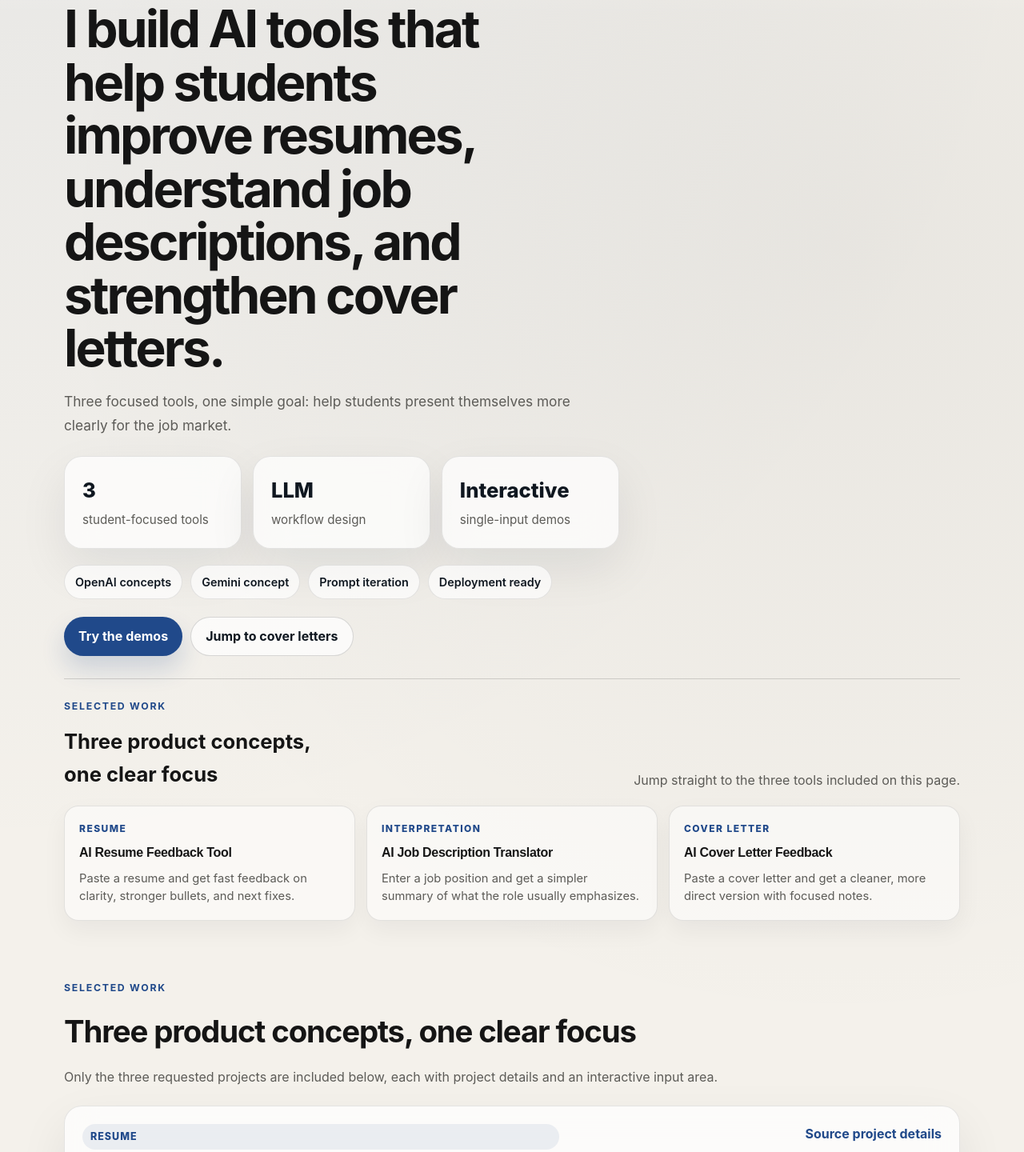
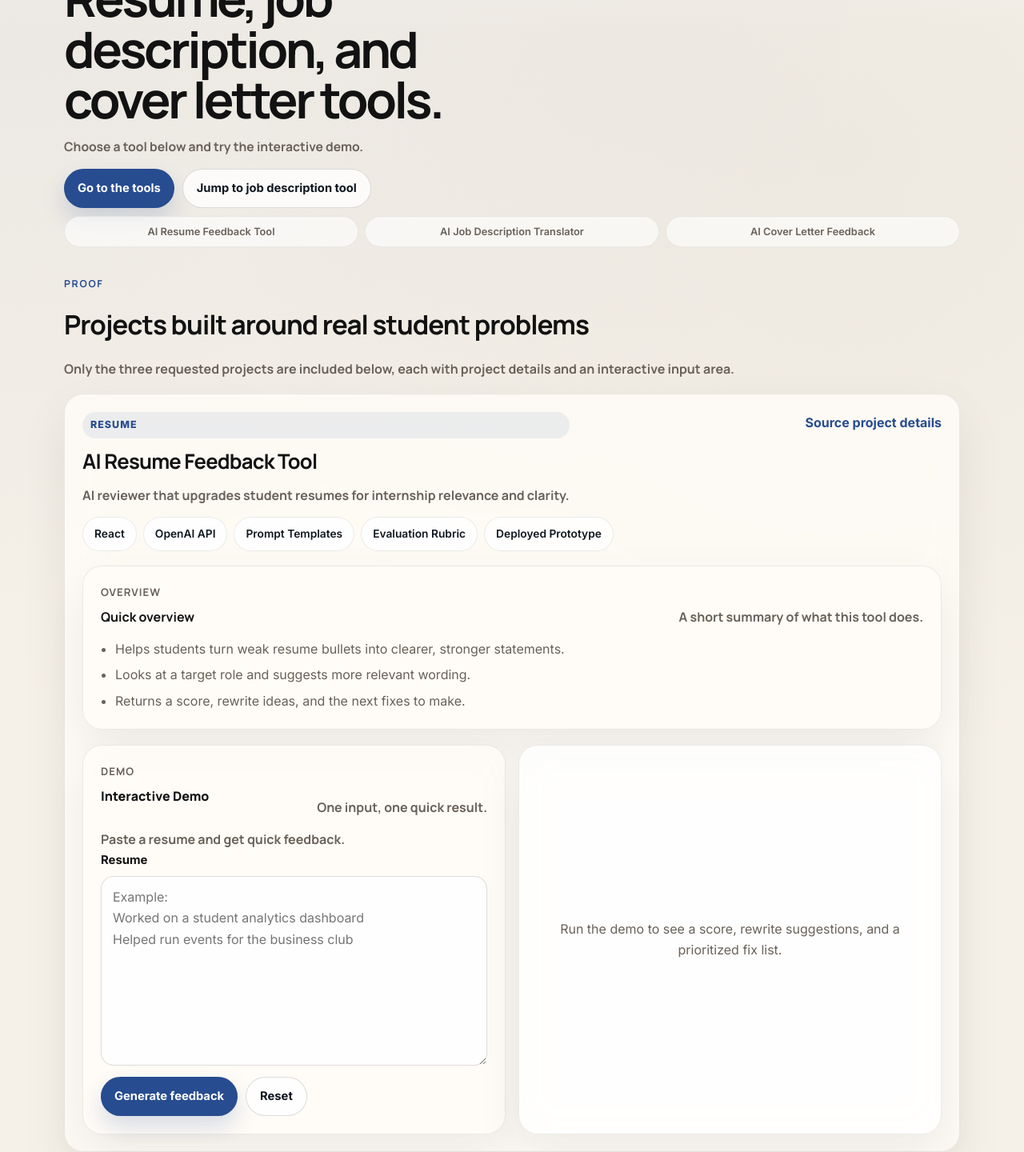
Before and after one commit to gdb22/Resume-Analysis-Job-Technology---Guna-Banka, a plain HTML site: page index.html in a window 1280 px wide. Shown: the part 236-1676 px from the top of the page at 80% size. Drawn offline with Linux system fonts and the light colour scheme.

Commit message:
Update student career tools site

```diff
--- a/index.html
+++ b/index.html
@@ -5,19 +5,22 @@
   <meta name="viewport" content="width=device-width, initial-scale=1.0" />
   <title>Student Career AI Tools</title>
   <style>
+    @import url("https://fonts.googleapis.com/css2?family=Inter:wght@400;500;600;700;800&family=Manrope:wght@700;800&display=swap");
+
     :root {
-      --bg: #f4f1eb;
-      --surface: rgba(255, 255, 255, 0.72);
-      --surface-solid: #fbfaf7;
-      --text: #151515;
-      --muted: #5c5b57;
-      --brand: #20498a;
+      --bg: #f6f1e8;
+      --surface: rgba(255, 252, 247, 0.84);
+      --surface-solid: #fcf8f2;
+      --text: #121212;
+      --muted: #686159;
+      --brand: #274c90;
       --brand-2: #0f1720;
-      --ring: rgba(32, 73, 138, 0.24);
-      --border: rgba(21, 21, 21, 0.1);
-      --border-strong: rgba(21, 21, 21, 0.16);
-      --shadow: 0 24px 60px rgba(16, 24, 40, 0.08);
-      --radius: 22px;
+      --ring: rgba(39, 76, 144, 0.18);
+      --border: rgba(18, 18, 18, 0.08);
+      --border-strong: rgba(18, 18, 18, 0.14);
+      --shadow: 0 24px 60px rgba(15, 23, 32, 0.07);
+      --shadow-soft: 0 14px 34px rgba(15, 23, 32, 0.045);
+      --radius: 24px;
       --max: 1120px;
       --reveal-distance-y: 28px;
       --reveal-scale-start: 0.96;
@@ -35,14 +38,15 @@
       margin: 0;
       min-height: 100vh;
       background:
-        linear-gradient(to bottom, rgba(255, 255, 255, 0.45), rgba(255, 255, 255, 0)) 0 0 / 100% 260px no-repeat,
-        radial-gradient(circle at top left, rgba(32, 73, 138, 0.06), transparent 28%),
-        radial-gradient(circle at 82% 12%, rgba(15, 23, 32, 0.05), transparent 24%),
+        linear-gradient(to bottom, rgba(255, 255, 255, 0.48), rgba(255, 255, 255, 0)) 0 0 / 100% 280px no-repeat,
+        radial-gradient(circle at top left, rgba(39, 76, 144, 0.065), transparent 30%),
+        radial-gradient(circle at 82% 12%, rgba(15, 23, 32, 0.04), transparent 24%),
         var(--bg);
       color: var(--text);
       font-family: Inter, ui-sans-serif, system-ui, -apple-system, BlinkMacSystemFont, "Segoe UI", sans-serif;
-      line-height: 1.6;
+      line-height: 1.65;
       padding: 0 0 56px;
+      text-rendering: optimizeLegibility;
     }
 
     a {
@@ -65,8 +69,8 @@
       position: sticky;
       top: 0;
       z-index: 10;
-      background: rgba(244, 241, 235, 0.84);
-      backdrop-filter: blur(18px);
+      background: rgba(246, 241, 232, 0.82);
+      backdrop-filter: blur(20px);
       border-bottom: 1px solid rgba(21, 21, 21, 0.07);
     }
 
@@ -110,9 +114,9 @@
 
     .site-title {
       font-family: "Manrope", Inter, ui-sans-serif, system-ui, sans-serif;
-      font-size: 1rem;
+      font-size: 0.96rem;
       font-weight: 800;
-      letter-spacing: -0.02em;
+      letter-spacing: -0.025em;
     }
 
     .menu-btn {
@@ -137,8 +141,8 @@
     .nav-links a {
       position: relative;
       color: var(--muted);
-      font-size: 0.94rem;
-      font-weight: 600;
+      font-size: 0.92rem;
+      font-weight: 700;
     }
 
     .nav-links a::after {
@@ -165,13 +169,13 @@
     }
 
     .hero {
-      padding: 92px 0 42px;
+      padding: 54px 0 18px;
     }
 
     .hero-grid {
       display: grid;
-      grid-template-columns: minmax(0, 1.28fr) minmax(320px, 0.72fr);
-      gap: 36px;
+      grid-template-columns: minmax(0, 1fr);
+      gap: 16px;
       align-items: start;
     }
 
@@ -221,17 +225,17 @@
 
     h1 {
       max-width: 12ch;
-      margin-bottom: 18px;
-      font-size: clamp(2.9rem, 5vw, 5.2rem);
-      line-height: 1.04;
-      letter-spacing: -0.045em;
+      margin-bottom: 14px;
+      font-size: clamp(2.55rem, 4.9vw, 4.5rem);
+      line-height: 1.01;
+      letter-spacing: -0.055em;
     }
 
     .lead {
       max-width: 60ch;
       margin: 0;
       color: var(--muted);
-      font-size: 1.08rem;
+      font-size: 0.98rem;
       line-height: 1.72;
     }
 
@@ -239,7 +243,7 @@
       display: grid;
       grid-template-columns: repeat(3, minmax(0, 1fr));
       gap: 14px;
-      margin-top: 24px;
+      margin-top: 18px;
     }
 
     .hero-meta-item,
@@ -252,7 +256,7 @@
       border-radius: var(--radius);
       background: var(--surface);
       box-shadow: var(--shadow);
-      backdrop-filter: blur(20px);
+      backdrop-filter: blur(22px);
     }
 
     .project,
@@ -268,7 +272,7 @@
     .hero-meta-item:hover {
       transform: translateY(-3px);
       border-color: var(--border-strong);
-      box-shadow: 0 28px 70px rgba(16, 24, 40, 0.1);
+      box-shadow: 0 28px 70px rgba(15, 23, 32, 0.09);
     }
 
     .hero-meta-item,
@@ -298,19 +302,19 @@
       display: flex;
       flex-wrap: wrap;
       gap: 10px;
-      margin-top: 20px;
+      margin-top: 10px;
     }
 
     .pill,
     .tag {
       display: inline-flex;
       align-items: center;
-      padding: 9px 13px;
+      padding: 9px 14px;
       border-radius: 999px;
       border: 1px solid var(--border);
-      background: rgba(255, 255, 255, 0.68);
+      background: rgba(255, 255, 255, 0.78);
       color: var(--brand-2);
-      font-size: 0.9rem;
+      font-size: 0.86rem;
       font-weight: 600;
     }
 
@@ -318,7 +322,7 @@
       display: flex;
       flex-wrap: wrap;
       gap: 10px;
-      margin-top: 22px;
+      margin-top: 14px;
     }
 
     .btn {
@@ -328,7 +332,8 @@
       border: 0;
       border-radius: 999px;
       cursor: pointer;
-      padding: 11px 18px;
+      padding: 11px 17px;
+      font-size: 0.92rem;
       font-weight: 700;
       transition: transform 0.18s ease, box-shadow 0.18s ease;
     }
@@ -340,82 +345,77 @@
     .btn-primary {
       background: var(--brand);
       color: #fff;
-      box-shadow: 0 16px 30px rgba(32, 73, 138, 0.18);
+      box-shadow: 0 14px 28px rgba(39, 76, 144, 0.18);
     }
 
     .btn-secondary {
-      background: rgba(255, 255, 255, 0.72);
+      background: rgba(255, 255, 255, 0.8);
       color: var(--brand-2);
       border: 1px solid var(--border-strong);
     }
 
-    .featured-strip-wrap {
-      margin-top: 28px;
-    }
-
-    .featured-strip {
-      border-top: 1px solid var(--border-strong);
-      padding-top: 24px;
-    }
-
-    .featured-strip-head {
-      display: flex;
-      align-items: end;
-      justify-content: space-between;
-      gap: 18px;
-      margin-bottom: 18px;
-    }
-
-    .featured-strip-head h2 {
-      max-width: 18ch;
-      margin: 0;
-      font-size: clamp(1.35rem, 2vw, 1.7rem);
-    }
-
-    .featured-strip-grid {
+    .tool-shortcuts {
       display: grid;
       grid-template-columns: repeat(3, minmax(0, 1fr));
-      gap: 14px;
+      gap: 8px;
+      margin-top: 10px;
     }
 
     .featured-item {
-      display: grid;
-      gap: 8px;
-      min-height: 100%;
-      padding: 18px;
-      border: 1px solid var(--border);
-      border-radius: 18px;
-      background: rgba(255, 255, 255, 0.5);
-      box-shadow: 0 12px 30px rgba(16, 24, 40, 0.05);
-      transition: transform 0.22s ease, border-color 0.22s ease, box-shadow 0.22s ease, background-color 0.22s ease;
+      display: inline-flex;
+      align-items: center;
+      justify-content: center;
+      min-height: 38px;
+      padding: 8px 10px;
+      border: 1px solid rgba(18, 18, 18, 0.07);
+      border-radius: 999px;
+      background: rgba(255, 255, 255, 0.62);
+      color: var(--muted);
+      font-size: 0.8rem;
+      font-weight: 600;
+      box-shadow: none;
+      text-align: center;
     }
 
     .featured-item:hover {
-      transform: translateY(-3px);
       border-color: var(--border-strong);
-      background: rgba(255, 255, 255, 0.74);
-      box-shadow: 0 18px 36px rgba(16, 24, 40, 0.08);
+      background: rgba(255, 255, 255, 0.82);
+      color: var(--text);
     }
 
-    .featured-item strong {
-      color: var(--text);
-      font-family: "Manrope", sans-serif;
-      font-size: 1rem;
-      letter-spacing: -0.02em;
+    .workflow-grid,
+    .assistant-grid,
+    .assistant-prompt-row {
+      display: grid;
+      gap: 16px;
     }
 
-    .featured-item span:last-child {
-      color: var(--muted);
-      font-size: 0.92rem;
-      line-height: 1.55;
+    .workflow-grid {
+      grid-template-columns: repeat(3, minmax(0, 1fr));
+      margin-top: 20px;
     }
 
-    .featured-label {
-      color: var(--brand);
-      font-size: 0.75rem;
-      font-weight: 800;
-      letter-spacing: 0.12em;
-      text-transform: uppercase;
+    .assistant-grid {
+      grid-template-columns: minmax(0, 0.9fr) minmax(0, 1.1fr);
+      margin-top: 20px;
+    }
+
+    .assistant-prompt-row {
+      grid-template-columns: repeat(3, minmax(0, 1fr));
+      margin-bottom: 14px;
+    }
+
+    .assistant-prompt {
+      width: 100%;
+      justify-content: flex-start;
+      text-align: left;
+    }
+
+    .assistant-input-row {
+      display: grid;
+      grid-template-columns: minmax(0, 1fr) auto;
+      gap: 12px;
+      align-items: end;
     }
 
     .hero-card ul,
@@ -466,7 +466,7 @@
     }
 
     .section {
-      padding-top: 32px;
+      padding-top: 18px;
     }
 
     .section-head {
@@ -475,7 +475,7 @@
       justify-content: space-between;
       gap: 14px;
       align-items: end;
-      margin-bottom: 22px;
+      margin-bottom: 18px;
     }
 
     .section-head-inline {
@@ -483,7 +483,43 @@
       align-items: end;
       justify-content: space-between;
       gap: 18px;
-      margin-bottom: 18px;
+      margin-bottom: 14px;
+    }
+
+    .path-grid,
+    .cta-grid {
+      display: grid;
+      gap: 18px;
+    }
+
+    .path-grid {
+      grid-template-columns: repeat(3, minmax(0, 1fr));
+    }
+
+    .cta-grid {
+      grid-template-columns: minmax(0, 1.1fr) minmax(0, 0.9fr);
+      align-items: start;
+    }
+
+    .path-step {
+      display: grid;
+      gap: 12px;
+    }
+
+    .step-label {
+      color: var(--muted);
+      font-size: 0.76rem;
+      font-weight: 800;
+      letter-spacing: 0.12em;
+      text-transform: uppercase;
+    }
+
+    .footer-links-row {
+      display: flex;
+      gap: 16px;
+      flex-wrap: wrap;
+      margin-top: 18px;
+      justify-content: center;
     }
 
     .mini-label {
@@ -496,7 +532,7 @@
     }
 
     .section-title {
-      font-size: clamp(1.7rem, 3vw, 2.5rem);
+      font-size: clamp(1.55rem, 2.6vw, 2.2rem);
       letter-spacing: -0.03em;
     }
 
@@ -512,7 +548,7 @@
 
     .projects {
       display: grid;
-      gap: 24px;
+      gap: 20px;
     }
 
     .reveal {
@@ -532,7 +568,7 @@
       display: flex;
       flex-wrap: wrap;
       justify-content: space-between;
-      gap: 12px;
+      gap: 10px;
       align-items: start;
     }
 
@@ -555,7 +591,7 @@
     }
 
     .project-title h3 {
-      font-size: clamp(1.45rem, 2.3vw, 2rem);
+      font-size: clamp(1.34rem, 2vw, 1.8rem);
       letter-spacing: -0.03em;
     }
 
@@ -571,8 +607,8 @@
     .tags {
       display: flex;
       flex-wrap: wrap;
-      gap: 10px;
-      margin: 18px 0 22px;
+      gap: 8px;
+      margin: 14px 0 18px;
     }
 
     .simple-list {
@@ -582,7 +618,7 @@
     }
 
     .simple-list li + li {
-      margin-top: 8px;
+      margin-top: 6px;
     }
 
     .grid,
@@ -597,7 +633,7 @@
 
     .demo-grid {
       grid-template-columns: minmax(0, 1fr) minmax(0, 1fr);
-      margin-top: 22px;
+      margin-top: 18px;
     }
 
     .example {
@@ -632,7 +668,7 @@
     .field {
       display: grid;
       gap: 8px;
-      margin-bottom: 12px;
+      margin-bottom: 10px;
     }
 
     .field label {
@@ -709,7 +745,12 @@
     @media (max-width: 920px) {
       .hero-grid,
       .demo-grid,
-      .hero-meta {
+      .hero-meta,
+      .workflow-grid,
+      .assistant-grid,
+      .assistant-prompt-row,
+      .path-grid,
+      .cta-grid {
         grid-template-columns: 1fr;
       }
     }
@@ -773,17 +814,23 @@
       .card {
         padding: 18px;
       }
+
+      .assistant-input-row {
+        grid-template-columns: 1fr;
+      }
     }
 
     @media (max-width: 960px) {
-      .featured-strip-grid {
-        grid-template-columns: 1fr;
-      }
-
-      .section-head-inline,
-      .featured-strip-head {
+      .tool-shortcuts,
+      .section-head-inline {
         align-items: start;
         flex-direction: column;
+      }
+    }
+
+    @media (max-width: 640px) {
+      .tool-shortcuts {
+        grid-template-columns: 1fr;
       }
     }
   </style>
@@ -796,9 +843,9 @@
       <a class="site-title" href="#top">Resume Analysis + Job Technology</a>
       <button class="menu-btn" type="button" aria-label="Open menu" aria-expanded="false" aria-controls="site-nav">Menu</button>
       <nav class="nav-links" id="site-nav" aria-label="Main navigation">
-        <a href="#resume-feedback" aria-current="page">Resume Tool</a>
-        <a href="#job-translator">Job Translator</a>
-        <a href="#cover-letter-feedback">Cover Letter Tool</a>
+        <a href="#resume-feedback" aria-current="page">Resume</a>
+        <a href="#job-translator">Job Description</a>
+        <a href="#cover-letter-feedback">Cover Letter</a>
       </nav>
     </div>
   </header>
@@ -809,79 +856,20 @@
       <div class="container hero-grid">
         <div class="hero-loaded">
           <p class="kicker hero-layer" style="--hero-layer-delay: 0ms;">AI Product Engineer · Student Career Tools</p>
-          <p class="hero-intro hero-layer" style="--hero-layer-delay: 40ms;">Building practical AI products for student career readiness.</p>
-          <h1 class="hero-layer" style="--hero-layer-delay: 80ms;">I build AI tools that help students improve resumes, understand job descriptions, and strengthen cover letters.</h1>
-          <p class="lead hero-layer" style="--hero-layer-delay: 160ms;">Three focused tools, one simple goal: help students present themselves more clearly for the job market.</p>
-          <div class="hero-meta" aria-label="Portfolio summary">
-            <div class="hero-meta-item hero-layer" style="--hero-layer-delay: 220ms;">
-              <span class="hero-meta-value">3</span>
-              <span class="hero-meta-label">student-focused tools</span>
-            </div>
-            <div class="hero-meta-item hero-layer" style="--hero-layer-delay: 280ms;">
-              <span class="hero-meta-value">LLM</span>
-              <span class="hero-meta-label">workflow design</span>
-            </div>
-            <div class="hero-meta-item hero-layer" style="--hero-layer-delay: 340ms;">
-              <span class="hero-meta-value">Interactive</span>
-              <span class="hero-meta-label">single-input demos</span>
-            </div>
+          <p class="hero-intro hero-layer" style="--hero-layer-delay: 40ms;">Three focused tools for student job applications.</p>
+          <h1 class="hero-layer" style="--hero-layer-delay: 80ms;">Resume, job description, and cover letter tools.</h1>
+          <p class="lead hero-layer" style="--hero-layer-delay: 160ms;">Choose a tool below and try the interactive demo.</p>
+          <div class="btn-row hero-layer" style="--hero-layer-delay: 220ms;">
+            <a class="btn btn-primary" href="#resume-feedback">Go to the tools</a>
+            <a class="btn btn-secondary" href="#job-translator">Jump to job description tool</a>
           </div>
-          <div class="pill-row hero-layer" aria-label="Core skills and tools" style="--hero-layer-delay: 400ms;">
-            <span class="pill">OpenAI concepts</span>
-            <span class="pill">Gemini concept</span>
-            <span class="pill">Prompt iteration</span>
-            <span class="pill">Deployment ready</span>
-          </div>
-          <div class="btn-row hero-layer" style="--hero-layer-delay: 460ms;">
-            <a class="btn btn-primary" href="#resume-feedback">Try the demos</a>
-            <a class="btn btn-secondary" href="#cover-letter-feedback">Jump to cover letters</a>
+          <div class="tool-shortcuts hero-layer" style="--hero-layer-delay: 260ms;" aria-label="Tool shortcuts">
+            <a class="featured-item" href="#resume-feedback">AI Resume Feedback Tool</a>
+            <a class="featured-item" href="#job-translator">AI Job Description Translator</a>
+            <a class="featured-item" href="#cover-letter-feedback">AI Cover Letter Feedback</a>
           </div>
         </div>
 
-        <aside class="hero-card hero-layer" aria-label="Who the tools are for" style="--hero-layer-delay: 180ms;">
-          <div class="hero-identity">
-            <p class="hero-name">Resume Analysis + Job Technology</p>
-            <p class="hero-role">Three interactive AI career tools</p>
-          </div>
-          <p class="kicker">Who this is for</p>
-          <h2>Student career support with input-driven tools</h2>
-          <ul>
-            <li>Students can paste their own resume bullets, job postings, and cover letter drafts.</li>
-            <li>Each demo turns raw input into structured guidance on the page.</li>
-            <li>The styling follows the original portfolio’s warm background, blue brand, and dark accent palette.</li>
-          </ul>
-          <div class="hero-card-footer">
-            <a class="project-link" href="#resume-feedback">See selected work</a>
-          </div>
-        </aside>
-      </div>
-      <div class="container featured-strip-wrap reveal">
-        <section class="featured-strip" aria-labelledby="featured-strip-title">
-          <div class="featured-strip-head">
-            <div>
-              <p class="kicker">Selected Work</p>
-              <h2 id="featured-strip-title">Three product concepts, one clear focus</h2>
-            </div>
-            <p class="section-caption">Jump straight to the three tools included on this page.</p>
-          </div>
-          <div class="featured-strip-grid">
-            <a class="featured-item" href="#resume-feedback">
-              <span class="featured-label">Resume</span>
-              <strong>AI Resume Feedback Tool</strong>
-              <span>Paste a resume and get fast feedback on clarity, stronger bullets, and next fixes.</span>
-            </a>
-            <a class="featured-item" href="#job-translator">
-              <span class="featured-label">Interpretation</span>
-              <strong>AI Job Description Translator</strong>
-              <span>Enter a job position and get a simpler summary of what the role usually emphasizes.</span>
-            </a>
-            <a class="featured-item" href="#cover-letter-feedback">
-              <span class="featured-label">Cover Letter</span>
-              <strong>AI Cover Letter Feedback</strong>
-              <span>Paste a cover letter and get a cleaner, more direct version with focused notes.</span>
-            </a>
-          </div>
-        </section>
       </div>
     </section>
 
@@ -889,8 +877,8 @@
       <div class="container">
         <div class="section-head">
           <div>
-            <p class="kicker">Selected Work</p>
-            <h2 class="section-title">Three product concepts, one clear focus</h2>
+            <p class="kicker">Proof</p>
+            <h2 class="section-title">Projects built around real student problems</h2>
           </div>
           <p class="section-caption">Only the three requested projects are included below, each with project details and an interactive input area.</p>
         </div>
@@ -997,10 +985,10 @@ Helped run events for the business club"></textarea>
                   </div>
                   <p class="section-caption">One input, one quick result.</p>
                 </div>
-                <p class="helper">Enter a job position and get a simpler breakdown.</p>
+                <p class="helper">Paste a job description and get a simpler breakdown.</p>
                 <div class="field">
-                  <label for="job-position">Job position</label>
-                  <input id="job-description" type="text" placeholder="Example: Data Analyst Intern" />
+                  <label for="job-description">Job description</label>
+                  <input id="job-description" type="text" placeholder="Example: Seeking an entry-level analyst with strong communication, reporting, and dashboard experience" />
                 </div>
                 <div class="btn-row">
                   <button class="btn btn-primary" type="button" id="job-run">Translate posting</button>
@@ -1074,7 +1062,9 @@ Helped run events for the business club"></textarea>
 
     <footer>
       <div class="container">
-        <div class="card footer-card">Interactive local prototype for the three portfolio projects only.</div>
+        <div class="card footer-card">
+          Focused on the three required tools: AI Resume Feedback Tool, AI Job Description Translator, and AI Cover Letter Feedback.
+        </div>
       </div>
     </footer>
   </main>
@@ -1085,13 +1075,15 @@ Helped run events for the business club"></textarea>
     const navMenu = document.querySelector(".nav-links");
     const navLinks = Array.from(document.querySelectorAll(".nav-links a"));
     const revealItems = document.querySelectorAll(".reveal");
-    const observedSections = document.querySelectorAll("[data-nav-target]");
+    const observedSections = Array.from(document.querySelectorAll("[data-nav-target]"));
     const resumeBullets = document.getElementById("resume-bullets");
     const resumeOutput = document.getElementById("resume-output");
     const jobDescription = document.getElementById("job-description");
     const jobOutput = document.getElementById("job-output");
     const coverDraft = document.getElementById("cover-draft");
     const coverOutput = document.getElementById("cover-output");
+    let activeSectionId = observedSections[0]?.id || "";
+    let navTicking = false;
 
     function escapeHtml(value) {
       return value
@@ -1132,6 +1124,11 @@ Helped run events for the business club"></textarea>
     }
 
     function setActiveNav(targetId) {
+      if (!targetId || targetId === activeSectionId) {
+        return;
+      }
+
+      activeSectionId = targetId;
       navLinks.forEach((link) => {
         const isActive = link.getAttribute("href") === `#${targetId}`;
         if (isActive) {
@@ -1212,35 +1209,58 @@ Helped run events for the business club"></textarea>
 
     revealItems.forEach((item) => revealObserver.observe(item));
 
-    const navObserver = new IntersectionObserver(
-      (entries) => {
-        const visibleEntry = entries
-          .filter((entry) => entry.isIntersecting)
-          .sort((a, b) => b.intersectionRatio - a.intersectionRatio)[0];
+    function updateActiveSectionFromScroll() {
+      const focusLine = window.innerHeight * 0.28;
+      let nextActiveId = observedSections[0]?.id || "";
 
-        if (visibleEntry?.target?.id) {
-          setActiveNav(visibleEntry.target.id);
+      observedSections.forEach((section) => {
+        const rect = section.getBoundingClientRect();
+        if (rect.top <= focusLine) {
+          nextActiveId = section.id;
         }
+      });
+
+      setActiveNav(nextActiveId);
+      navTicking = false;
+    }
+
+    function requestActiveSectionUpdate() {
+      if (navTicking) {
+        return;
+      }
+
+      navTicking = true;
+      window.requestAnimationFrame(updateActiveSectionFromScroll);
+    }
+
+    window.addEventListener(
+      "scroll",
+      () => {
+        updateScrollProgress();
+        requestActiveSectionUpdate();
       },
-      {
-        rootMargin: "-30% 0px -45% 0px",
-        threshold: [0.2, 0.4, 0.6]
-      }
+      { passive: true }
     );
-
-    observedSections.forEach((section) => navObserver.observe(section));
-
-    window.addEventListener("scroll", updateScrollProgress, { passive: true });
-    window.addEventListener("load", updateScrollProgress);
+    window.addEventListener("load", () => {
+      updateScrollProgress();
+      updateActiveSectionFromScroll();
+    });
     window.addEventListener("resize", () => {
       if (window.innerWidth > 640) {
         closeMenu();
       }
+
+      updateActiveSectionFromScroll();
     });
 
     menuButton.addEventListener("click", toggleMenu);
     navLinks.forEach((link) => {
       link.addEventListener("click", () => {
+        const targetId = link.getAttribute("href")?.replace("#", "");
+        if (targetId) {
+          setActiveNav(targetId);
+        }
+
         if (window.innerWidth <= 640) {
           closeMenu();
         }
@@ -1248,6 +1268,7 @@ Helped run events for the business club"></textarea>
     });
 
     updateScrollProgress();
+    updateActiveSectionFromScroll();
 
     document.getElementById("resume-run").addEventListener("click", () => {
       const bullets = linesFromText(resumeBullets.value);
@@ -1355,6 +1376,7 @@ Helped run events for the business club"></textarea>
       coverDraft.value = "";
       resetOutput(coverOutput, "Run the demo to see clarity notes, a relevance score, and a revised version of the cover letter.");
     });
+
   </script>
 </body>
 </html>
```
